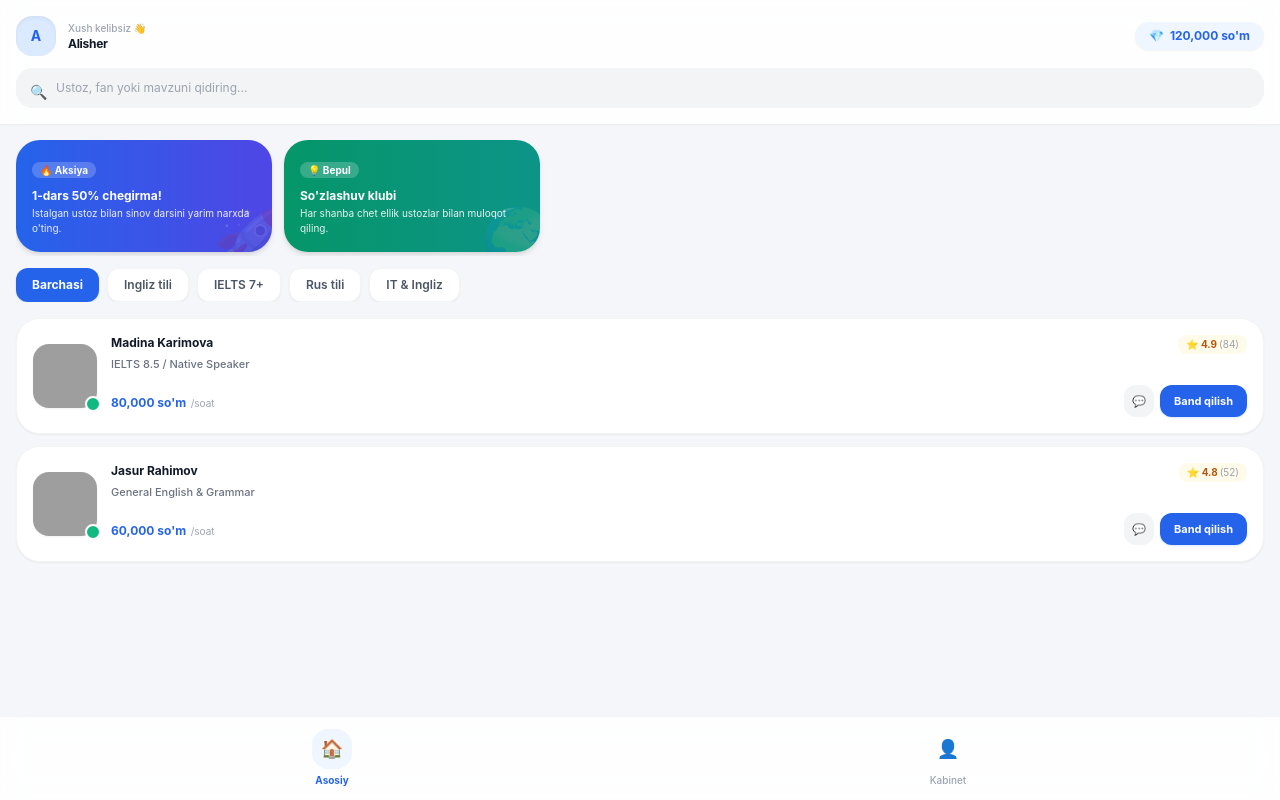
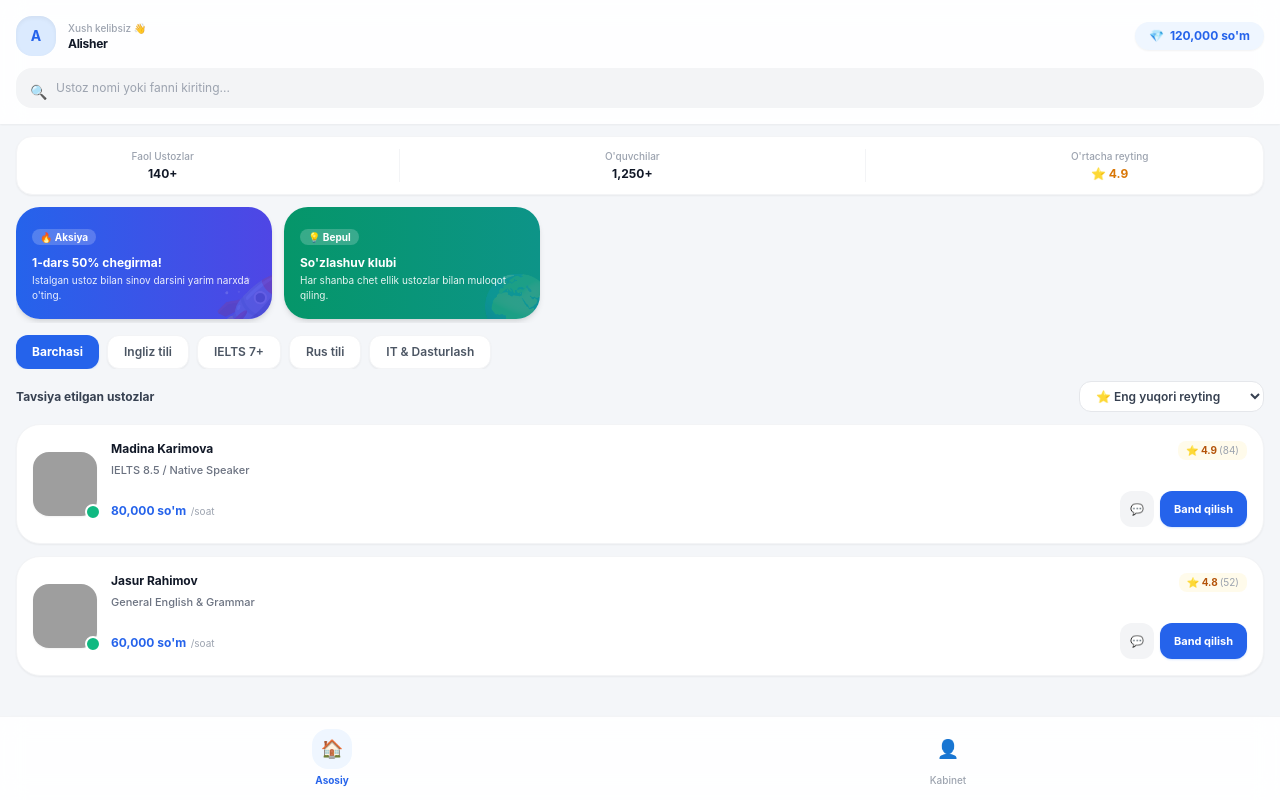
Before and after one commit to Ibrohim-dev17/Star-Treding, a plain HTML site: page index.html in a window 1280 px wide. Drawn offline with nearby package versions, Linux system fonts and the light colour scheme; grey boxes are pictures that could not be loaded; a script that the page names is missing.

Commit message:
Update index.html

```diff
--- a/index.html
+++ b/index.html
@@ -3,7 +3,7 @@
 <head>
     <meta charset="UTF-8">
     <meta name="viewport" content="width=device-width, initial-scale=1.0">
-    <title>Italki TWA - Mukammal Asosiy Sahifa</title>
+    <title>Italki TWA - Asosiy Sahifa</title>
     <!-- Tailwind CSS CDN -->
     <script src="https://cdn.tailwindcss.com"></script>
     <!-- Telegram Web App SDK -->
@@ -41,21 +41,43 @@
                     <h1 id="username" class="text-xs font-bold tracking-tight text-gray-900">Alisher</h1>
                 </div>
             </div>
+            <!-- Shaxsiy kabinetga o'tish -->
             <a href="cabinet.html" onclick="hapticClick()" class="interactive flex items-center gap-1.5 bg-blue-50 text-blue-600 px-3.5 py-1.5 rounded-2xl text-xs font-bold shadow-sm hover:bg-blue-100">
                 <span>💎</span>
                 <span id="user-balance">120,000 so'm</span>
             </a>
         </div>
+
         <!-- Qidiruv paneli -->
         <div class="relative">
-            <input type="text" id="search-input" oninput="searchTeachers()" placeholder="Ustoz, fan yoki mavzuni qidiring..."
+            <input type="text" id="search-input" oninput="searchTeachers()" placeholder="Ustoz nomi yoki fanni kiriting..."
                 class="w-full bg-gray-100 border-none rounded-2xl px-4 py-3 pl-10 text-xs text-gray-800 focus:outline-none focus:ring-2 focus:ring-blue-500/50 transition-all">
             <span class="absolute left-3.5 top-3.5 text-gray-400 text-sm">🔍</span>
         </div>
     </header>
 
-    <!-- Yangiliklar / E'lonlar (Stories Banner) -->
-    <div class="px-4 mt-4">
+    <!-- Platforma statistikasi -->
+    <div class="px-4 mt-3">
+        <div class="bg-white p-3 rounded-2xl shadow-sm border border-gray-100 flex justify-around text-center">
+            <div>
+                <p class="text-[10px] text-gray-400 font-medium">Faol Ustozlar</p>
+                <h4 class="text-xs font-bold text-gray-900 mt-0.5">140+</h4>
+            </div>
+            <div class="w-[1px] bg-gray-100"></div>
+            <div>
+                <p class="text-[10px] text-gray-400 font-medium">O'quvchilar</p>
+                <h4 class="text-xs font-bold text-gray-900 mt-0.5">1,250+</h4>
+            </div>
+            <div class="w-[1px] bg-gray-100"></div>
+            <div>
+                <p class="text-[10px] text-gray-400 font-medium">O'rtacha reyting</p>
+                <h4 class="text-xs font-bold text-amber-600 mt-0.5">⭐ 4.9</h4>
+            </div>
+        </div>
+    </div>
+
+    <!-- Yangiliklar va Aksiya Banneri (Stories) -->
+    <div class="px-4 mt-3">
         <div class="flex gap-3 overflow-x-auto no-scrollbar pb-1">
             <div class="flex-shrink-0 w-64 bg-gradient-to-r from-blue-600 to-indigo-600 rounded-3xl p-4 text-white shadow-md relative overflow-hidden">
                 <div class="relative z-10">
@@ -82,13 +104,23 @@
         <button onclick="filterCategory(this, 'english')" class="cat-btn interactive bg-white text-gray-600 hover:bg-gray-50 px-4 py-2 rounded-xl text-xs font-semibold whitespace-nowrap shadow-sm border border-gray-100">Ingliz tili</button>
         <button onclick="filterCategory(this, 'ielts')" class="cat-btn interactive bg-white text-gray-600 hover:bg-gray-50 px-4 py-2 rounded-xl text-xs font-semibold whitespace-nowrap shadow-sm border border-gray-100">IELTS 7+</button>
         <button onclick="filterCategory(this, 'russian')" class="cat-btn interactive bg-white text-gray-600 hover:bg-gray-50 px-4 py-2 rounded-xl text-xs font-semibold whitespace-nowrap shadow-sm border border-gray-100">Rus tili</button>
-        <button onclick="filterCategory(this, 'it')" class="cat-btn interactive bg-white text-gray-600 hover:bg-gray-50 px-4 py-2 rounded-xl text-xs font-semibold whitespace-nowrap shadow-sm border border-gray-100">IT & Ingliz</button>
+        <button onclick="filterCategory(this, 'it')" class="cat-btn interactive bg-white text-gray-600 hover:bg-gray-50 px-4 py-2 rounded-xl text-xs font-semibold whitespace-nowrap shadow-sm border border-gray-100">IT & Dasturlash</button>
+    </div>
+
+    <!-- Saralash (Sorting Options) -->
+    <div class="px-4 mt-3 flex justify-between items-center text-xs text-gray-500">
+        <span class="font-bold text-gray-700">Tavsiya etilgan ustozlar</span>
+        <select onchange="sortTeachers(this.value)" class="bg-white border border-gray-200 rounded-xl px-3 py-1.5 text-xs font-semibold text-gray-700 focus:outline-none">
+            <option value="rating">⭐ Eng yuqori reyting</option>
+            <option value="price-low">💰 Arzonroq narx</option>
+            <option value="price-high">💎 Qimmatroq / Tajribali</option>
+        </select>
     </div>
 
     <!-- O'qituvchilar ro'yxati -->
-    <main class="px-4 mt-4 space-y-3" id="teachers-list">
+    <main class="px-4 mt-3 space-y-3" id="teachers-list">
         <!-- Kartochka 1 -->
-        <div class="teacher-card bg-white p-4 rounded-3xl shadow-sm border border-gray-100 flex gap-3.5 items-center hover:shadow-md transition-all" data-category="ielts english" data-name="madina karimova">
+        <div class="teacher-card bg-white p-4 rounded-3xl shadow-sm border border-gray-100 flex gap-3.5 items-center hover:shadow-md transition-all" data-category="ielts english" data-name="madina karimova" data-rating="4.9" data-price="80000">
             <div class="relative">
                 <img src="https://images.unsplash.com/photo-1534528741775-53994a69daeb?w=150" alt="Teacher" class="w-16 h-16 rounded-2xl object-cover shadow-sm">
                 <span class="absolute -bottom-1 -right-1 bg-emerald-500 w-4 h-4 rounded-full border-2 border-white"></span>
@@ -105,15 +137,17 @@
                         <span class="text-[10px] text-gray-400">/soat</span>
                     </div>
                     <div class="flex gap-1.5">
-                        <a href="chat.html" onclick="hapticClick()" class="interactive bg-gray-100 hover:bg-gray-200 text-gray-700 text-[11px] p-2 rounded-xl font-bold">💬</a>
-                        <a href="teacher.html" onclick="hapticClick()" class="interactive bg-blue-600 hover:bg-blue-700 text-white text-[11px] px-3.5 py-2 rounded-xl font-bold shadow-sm shadow-blue-500/20">Band qilish</a>
+                        <!-- Alohida chat.html sahifasiga o'tish -->
+                        <a href="chat.html" onclick="hapticClick()" class="interactive bg-gray-100 hover:bg-gray-200 text-gray-700 text-[11px] p-2.5 rounded-xl font-bold">💬</a>
+                        <!-- Alohida teacher.html sahifasiga o'tish -->
+                        <a href="teacher.html" onclick="hapticClick()" class="interactive bg-blue-600 hover:bg-blue-700 text-white text-[11px] px-3.5 py-2.5 rounded-xl font-bold shadow-sm shadow-blue-500/20">Band qilish</a>
                     </div>
                 </div>
             </div>
         </div>
 
         <!-- Kartochka 2 -->
-        <div class="teacher-card bg-white p-4 rounded-3xl shadow-sm border border-gray-100 flex gap-3.5 items-center hover:shadow-md transition-all" data-category="english" data-name="jasur rahimov">
+        <div class="teacher-card bg-white p-4 rounded-3xl shadow-sm border border-gray-100 flex gap-3.5 items-center hover:shadow-md transition-all" data-category="english" data-name="jasur rahimov" data-rating="4.8" data-price="60000">
             <div class="relative">
                 <img src="https://images.unsplash.com/photo-1507003211169-0a1dd7228f2d?w=150" alt="Teacher" class="w-16 h-16 rounded-2xl object-cover shadow-sm">
                 <span class="absolute -bottom-1 -right-1 bg-emerald-500 w-4 h-4 rounded-full border-2 border-white"></span>
@@ -130,8 +164,8 @@
                         <span class="text-[10px] text-gray-400">/soat</span>
                     </div>
                     <div class="flex gap-1.5">
-                        <a href="chat.html" onclick="hapticClick()" class="interactive bg-gray-100 hover:bg-gray-200 text-gray-700 text-[11px] p-2 rounded-xl font-bold">💬</a>
-                        <a href="teacher.html" onclick="hapticClick()" class="interactive bg-blue-600 hover:bg-blue-700 text-white text-[11px] px-3.5 py-2 rounded-xl font-bold shadow-sm shadow-blue-500/20">Band qilish</a>
+                        <a href="chat.html" onclick="hapticClick()" class="interactive bg-gray-100 hover:bg-gray-200 text-gray-700 text-[11px] p-2.5 rounded-xl font-bold">💬</a>
+                        <a href="teacher.html" onclick="hapticClick()" class="interactive bg-blue-600 hover:bg-blue-700 text-white text-[11px] px-3.5 py-2.5 rounded-xl font-bold shadow-sm shadow-blue-500/20">Band qilish</a>
                     </div>
                 </div>
             </div>
@@ -199,6 +233,25 @@
                 }
             });
         }
+
+        // Saralash funksiyasi
+        function sortTeachers(criteria) {
+            if (tg.HapticFeedback) tg.HapticFeedback.selectionChanged();
+            const list = document.getElementById('teachers-list');
+            const cards = Array.from(list.querySelectorAll('.teacher-card'));
+
+            cards.sort((a, b) => {
+                if (criteria === 'rating') {
+                    return parseFloat(b.getAttribute('data-rating')) - parseFloat(a.getAttribute('data-rating'));
+                } else if (criteria === 'price-low') {
+                    return parseInt(a.getAttribute('data-price')) - parseInt(b.getAttribute('data-price'));
+                } else if (criteria === 'price-high') {
+                    return parseInt(b.getAttribute('data-price')) - parseInt(a.getAttribute('data-price'));
+                }
+            });
+
+            cards.forEach(card => list.appendChild(card));
+        }
     </script>
 </body>
 </html>
```
